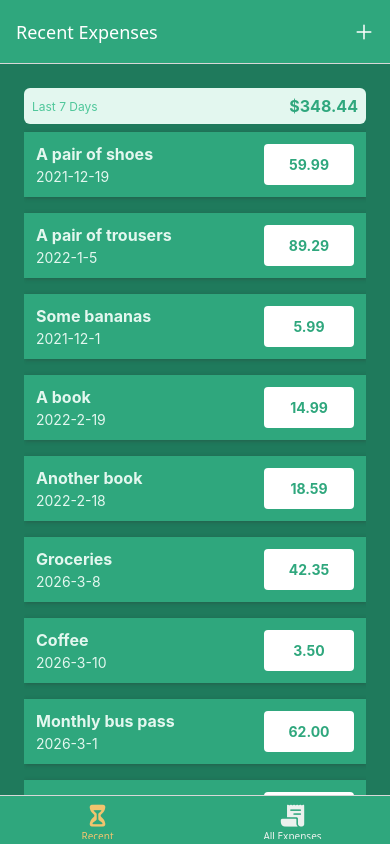
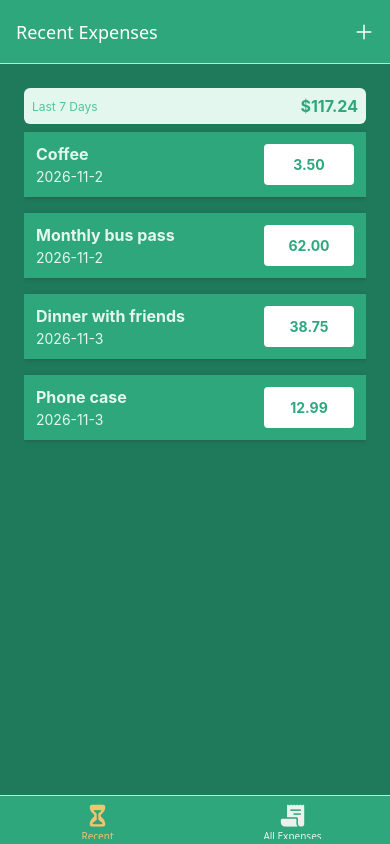
Before and after one commit to tripham-fi/expensetracker, a React Native app: screen /RecentExpenses in a window 390 px wide. Built offline with nearby package versions, Linux system fonts and the light colour scheme.

Commit message:
feat: implementing react context for wide-app state management and intialize it with dummy data

```diff
--- a/App.tsx
+++ b/App.tsx
@@ -12,6 +12,7 @@ import ManageExpensesScreen from "./screens/ManageExpensesScreen";
 import { GlobalStyles } from "./constants/styles";
 import { Ionicons } from "@expo/vector-icons";
 import IconButton from "./components/UI/IconButton";
+import ExpensesContextProvider from "./store/expenses-context";
 
 const Stack = createNativeStackNavigator<RootStackParamList>();
 const BottomTabs = createBottomTabNavigator<RootBottomTabsParamList>();
@@ -75,6 +76,7 @@ export default function App() {
   return (
     <>
       <StatusBar style="light" />
+      <ExpensesContextProvider>
         <NavigationContainer>
           <Stack.Navigator
             screenOptions={{
@@ -100,6 +102,7 @@ export default function App() {
             />
           </Stack.Navigator>
         </NavigationContainer>
+      </ExpensesContextProvider>
     </>
   );
 }
--- a/components/ExpensesOutput/ExpensesOutput.tsx
+++ b/components/ExpensesOutput/ExpensesOutput.tsx
@@ -9,71 +9,8 @@ interface ExpensesOutputProp {
   expernsesPeriod: string;
 }
 
-const DUMMY_EXPENSES: expense[] = [
-  {
-    id: "e1",
-    description: "A pair of shoes",
-    amount: 59.99,
-    date: new Date("2021-12-19"),
-  },
-  {
-    id: "e2",
-    description: "A pair of trousers",
-    amount: 89.29,
-    date: new Date("2022-01-05"),
-  },
-  {
-    id: "e3",
-    description: "Some bananas",
-    amount: 5.99,
-    date: new Date("2021-12-01"),
-  },
-  {
-    id: "e4",
-    description: "A book",
-    amount: 14.99,
-    date: new Date("2022-02-19"),
-  },
-  {
-    id: "e5",
-    description: "Another book",
-    amount: 18.59,
-    date: new Date("2022-02-18"),
-  },
-  {
-    id: "e6",
-    description: "Groceries",
-    amount: 42.35,
-    date: new Date("2026-03-08"),
-  },
-  {
-    id: "e7",
-    description: "Coffee",
-    amount: 3.5,
-    date: new Date("2026-03-10"),
-  },
-  {
-    id: "e8",
-    description: "Monthly bus pass",
-    amount: 62.0,
-    date: new Date("2026-03-01"),
-  },
-  {
-    id: "e9",
-    description: "Dinner with friends",
-    amount: 38.75,
-    date: new Date("2026-03-09"),
-  },
-  {
-    id: "e10",
-    description: "Phone case",
-    amount: 12.99,
-    date: new Date("2026-03-11"),
-  },
-];
-
 export default function ExpensesOutput({
-  expenses = DUMMY_EXPENSES,
+  expenses = [],
   expernsesPeriod,
 }: ExpensesOutputProp) {
   return (
--- a/screens/AllExpensesScreen.tsx
+++ b/screens/AllExpensesScreen.tsx
@@ -1,9 +1,12 @@
 import { Text } from "react-native";
 import ExpensesOutput from "../components/ExpensesOutput/ExpensesOutput";
+import { useContext } from "react";
+import { ExpensesContext } from "../store/expenses-context";
 
 
 export default function AllExpensesScreen() {
+  const expensesCtx = useContext(ExpensesContext);
   return (
-    <ExpensesOutput expernsesPeriod="Total" />
+    <ExpensesOutput expenses={expensesCtx?.expenses} expernsesPeriod="Total" />
   )
 }
--- a/screens/RecentExpensesScreen.tsx
+++ b/screens/RecentExpensesScreen.tsx
@@ -1,6 +1,19 @@
 import { Text } from "react-native";
 import ExpensesOutput from "../components/ExpensesOutput/ExpensesOutput";
+import { ExpensesContext } from "../store/expenses-context";
+import { useContext } from "react";
+import { getDateMinusDay } from "../util/date";
 
 export default function RecentExpensesScreen() {
-  return <ExpensesOutput expernsesPeriod="Last 7 Days"/>
+  const expensesCtx = useContext(ExpensesContext);
+  const recentExpenses = expensesCtx?.expenses.filter((e) => {
+    const today = new Date();
+    const date7DaysAgo = getDateMinusDay(today, 7);
+    console.log(date7DaysAgo, e.date);
+    return e.date > date7DaysAgo;
+  });
+
+  return (
+    <ExpensesOutput expenses={recentExpenses} expernsesPeriod="Last 7 Days" />
+  );
 }
--- /dev/null
+++ b/store/expenses-context.tsx
@@ -0,0 +1,146 @@
+import { createContext, ReactNode, useReducer } from "react";
+import { expense } from "../constants/types";
+
+const DUMMY_EXPENSES: expense[] = [
+  {
+    id: "e1",
+    description: "A pair of shoes",
+    amount: 59.99,
+    date: new Date("2021-12-19"),
+  },
+  {
+    id: "e2",
+    description: "A pair of trousers",
+    amount: 89.29,
+    date: new Date("2022-01-05"),
+  },
+  {
+    id: "e3",
+    description: "Some bananas",
+    amount: 5.99,
+    date: new Date("2021-12-01"),
+  },
+  {
+    id: "e4",
+    description: "A book",
+    amount: 14.99,
+    date: new Date("2022-02-19"),
+  },
+  {
+    id: "e5",
+    description: "Another book",
+    amount: 18.59,
+    date: new Date("2022-02-18"),
+  },
+  {
+    id: "e6",
+    description: "Groceries",
+    amount: 42.35,
+    date: new Date("2026-11-01"),
+  },
+  {
+    id: "e7",
+    description: "Coffee",
+    amount: 3.5,
+    date: new Date("2026-11-02"),
+  },
+  {
+    id: "e8",
+    description: "Monthly bus pass",
+    amount: 62.0,
+    date: new Date("2026-11-02"),
+  },
+  {
+    id: "e9",
+    description: "Dinner with friends",
+    amount: 38.75,
+    date: new Date("2026-11-03"),
+  },
+  {
+    id: "e10",
+    description: "Phone case",
+    amount: 12.99,
+    date: new Date("2026-11-03"),
+  },
+];
+
+type ExpenseData = {
+  description: string;
+  amount: number;
+  date: Date;
+};
+
+type ExpensesContextType = {
+  expenses: expense[];
+  addExpense: (expenseData: ExpenseData) => void;
+  deleteExpense: (id: string) => void;
+  updateExpense: (id: string, expenseData: ExpenseData) => void;
+};
+
+export const ExpensesContext = createContext<ExpensesContextType | null>({
+  expenses: [],
+  addExpense: ({ amount, date, description }) => {},
+  deleteExpense: (id) => {},
+  updateExpense: (id, { amount, date, description }) => {},
+});
+
+type ProviderProps = {
+  children: ReactNode;
+};
+
+type Action =
+  | { type: "ADD"; payload: ExpenseData }
+  | { type: "DELETE"; payload: string }
+  | { type: "UPDATE"; payload: { id: string; data: ExpenseData } };
+
+function expenseReducer(state: expense[], action: Action) {
+  switch (action.type) {
+    case "ADD":
+      const id = new Date().toString() + Math.random().toString();
+      return [{ ...action.payload, id: id }, ...state];
+    case "UPDATE":
+      const updateableExpenseIndex = state.findIndex(
+        (e) => e.id === action.payload.id,
+      );
+      const updateableExpense = state[updateableExpenseIndex];
+      const updatedItem = { ...updateableExpense, ...action.payload.data };
+      const updatedExpenses = [...state];
+      updatedExpenses[updateableExpenseIndex] = updatedItem;
+      return updatedExpenses;
+    case "DELETE":
+      return [...state.filter((e) => e.id !== action.payload)];
+    default:
+      return state;
+  }
+}
+
+function ExpensesContextProvider({ children }: ProviderProps) {
+  const [expenses, dispatch] = useReducer(expenseReducer, DUMMY_EXPENSES);
+
+  function addExpense(data: ExpenseData) {
+    dispatch({ type: "ADD", payload: data });
+  }
+
+  function deleteExpense(id: string) {
+    dispatch({ type: "DELETE", payload: id });
+  }
+
+  function updateExpense(id: string, data: ExpenseData) {
+    dispatch({ type: "UPDATE", payload: { id: id, data: data } });
+  }
+
+  const value: ExpensesContextType = {
+    expenses,
+    addExpense,
+    deleteExpense,
+    updateExpense,
+  };
+
+  return (
+    <ExpensesContext.Provider value={value}>
+      {children}
+    </ExpensesContext.Provider>
+  );
+}
+
+export default ExpensesContextProvider;
--- a/util/date.ts
+++ b/util/date.ts
@@ -1,3 +1,7 @@
 export function getFormattedDate(date: Date) {
   return `${date.getFullYear()}-${date.getMonth() + 1}-${date.getDate()}`;
 }
+
+export function getDateMinusDay(date: Date, days: number) {
+  return new Date(date.getFullYear(), date.getMonth(), date.getDate() - days);
+}
```
Lines whose indentation alone changed are shown as unchanged.
